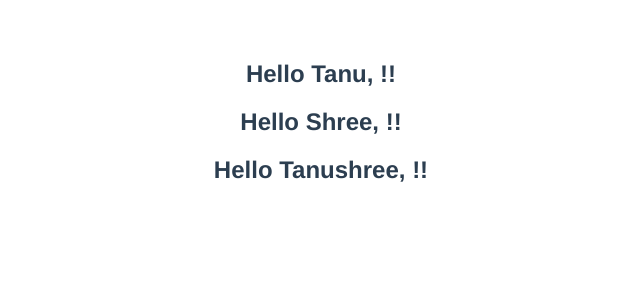
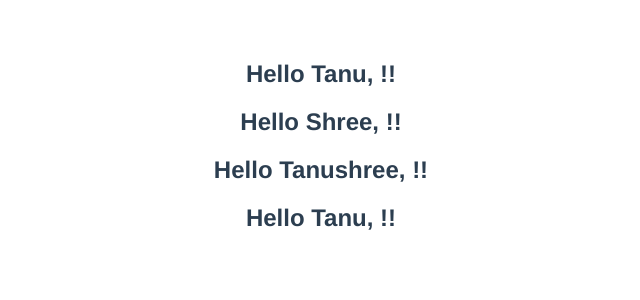
Before and after one commit to tanuuu18/Learning-Vue.js-3, a Vue app in the folder hello-world/: page / in a window 1280 px wide. Shown: the top 300 px of the page, without its empty margins (319-959 px from the left). Built offline with nearby package versions, Linux system fonts and the light colour scheme.

Commit message:
30. Component Props

```diff
--- a/hello-world/src/App.vue
+++ b/hello-world/src/App.vue
@@ -2,6 +2,7 @@
   <Greet name="Tanu" profile="Front-end Developer" />
   <Greet name="Shree" profile="Back-end Developer" />
   <Greet name="Tanushree" profile="Full Stack Developer" />
+    <Greet :name="name" :profile="profile" />
 </template>
 
 <script>
@@ -12,7 +13,13 @@ export default {
   components: {
     Greet: Greet,
   },
-
+   //Using data binding
+  data() {
+    return {
+      name: "Tanu",
+      profile: "MERN Developer",
+    };
+  },
 };
 </script>
 
```
